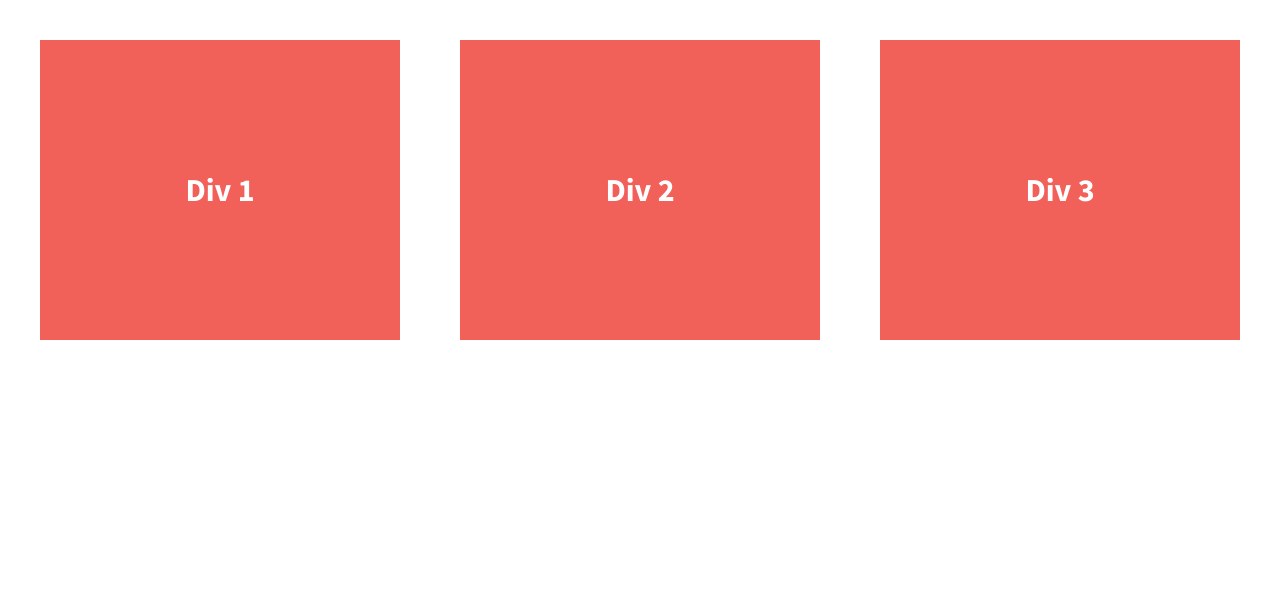
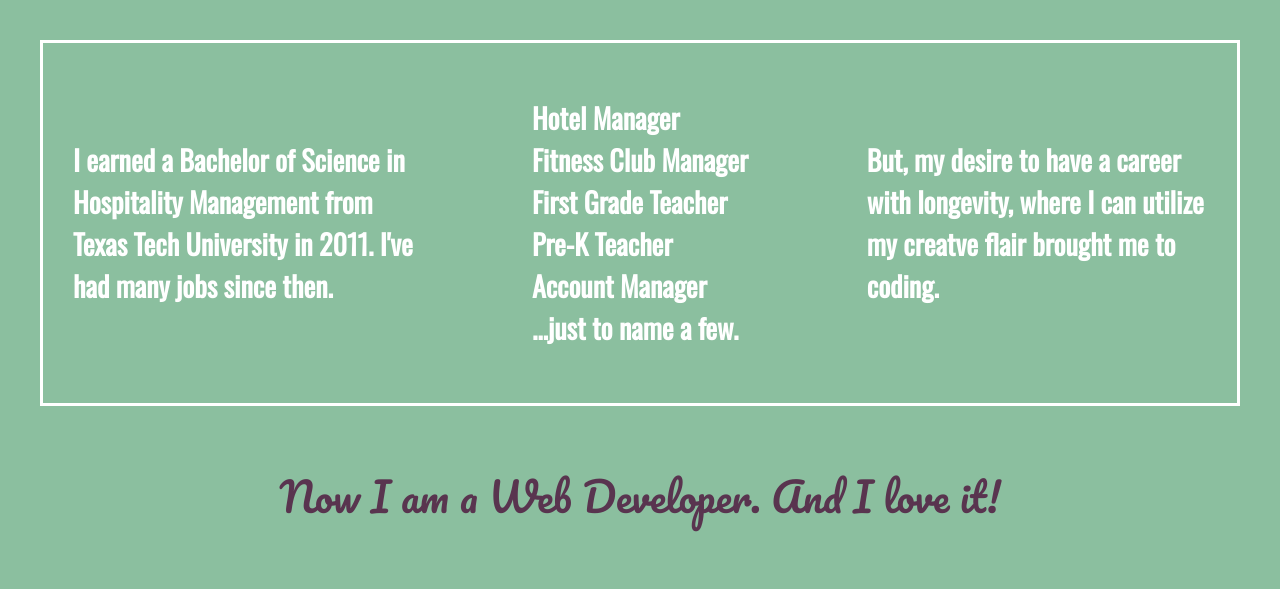
Before and after one commit to amanda-mac89/206-7-1-divs-flexbox-starter, a plain HTML site: page index.html in a window 1280 px wide. Drawn offline with nearby package versions, Linux system fonts and the light colour scheme.

Commit message:
updated content added personal story

```diff
--- a/css/main.css
+++ b/css/main.css
@@ -102,30 +102,41 @@ html {
 }
 
 body {
-  font-family: 'Source Sans Pro', sans-serif;
+  font-family: 'Oswald', sans-serif;
   padding: 2em;
   font-size: 1.25em;
   height: 100%;
+  background-color: #8BBF9F;
 }
 
 .wrapper {
-  /*add display:flex and set justify-content to space-between*/
   font-weight: 700;
   display: flex;
   justify-content: space-between;
+  border: .15em solid white;
+  padding: 1.5em;
 }
 
 .div-1, .div-2, .div-3 {
-  /*give the divs a width of 30%, add display:flex, set justify-content and align-items to center*/
-  color: #fff;
+  color: white;
   line-height: 1.5em;
-  font-size: 1.6em;
-  background-color: #f16059;
+  font-size: 1.4em;
   height: 300px;
   display: flex;
   width: 30%;
   justify-content: center;
   align-items: center;
+}
+
+#hero{
+  color: #59344F;
+  font-family: 'Pacifico', cursive;
+  line-height: 1.5em;
+  font-size: 2em;
+  display: flex;
+  justify-content: center;
+  align-items: center;
+  padding: 1.5em;
 }
 
 
--- a/index.html
+++ b/index.html
@@ -13,6 +13,7 @@
         <link rel="stylesheet" href="css/normalize.css">
         <link rel="stylesheet" href="css/main.css">
         <script src="js/vendor/modernizr-2.8.3.min.js"></script>
+        <link href="https://fonts.googleapis.com/css?family=Oswald|Pacifico&display=swap" rel="stylesheet">
         <link href='http://fonts.googleapis.com/css?family=Lora:700' rel='stylesheet' type='text/css'>
         <link href='http://fonts.googleapis.com/css?family=Source+Sans+Pro:400,700' rel='stylesheet' type='text/css'>
     </head>
@@ -23,14 +24,18 @@
 
         <section class="wrapper">
             <div class="div-1">
-                Div 1
+                I earned a Bachelor of Science in Hospitality Management from Texas Tech University in 2011. I've had many jobs since then.
             </div>
             <div class="div-2">
-                Div 2
+                Hotel Manager<br> Fitness Club Manager<br> First Grade Teacher<br> Pre-K Teacher<br> Account Manager<br>
+                ...just to name a few.
             </div>
             <div class="div-3">
-                Div 3
+                But, my desire to have a career with longevity, where I can utilize my creatve flair brought me to coding.
             </div>
+        </section>
+        <section id="hero">
+            Now I am a Web Developer. And I love it!
         </section>
 
         <script src="https://ajax.googleapis.com/ajax/libs/jquery/1.11.3/jquery.min.js"></script>
```
